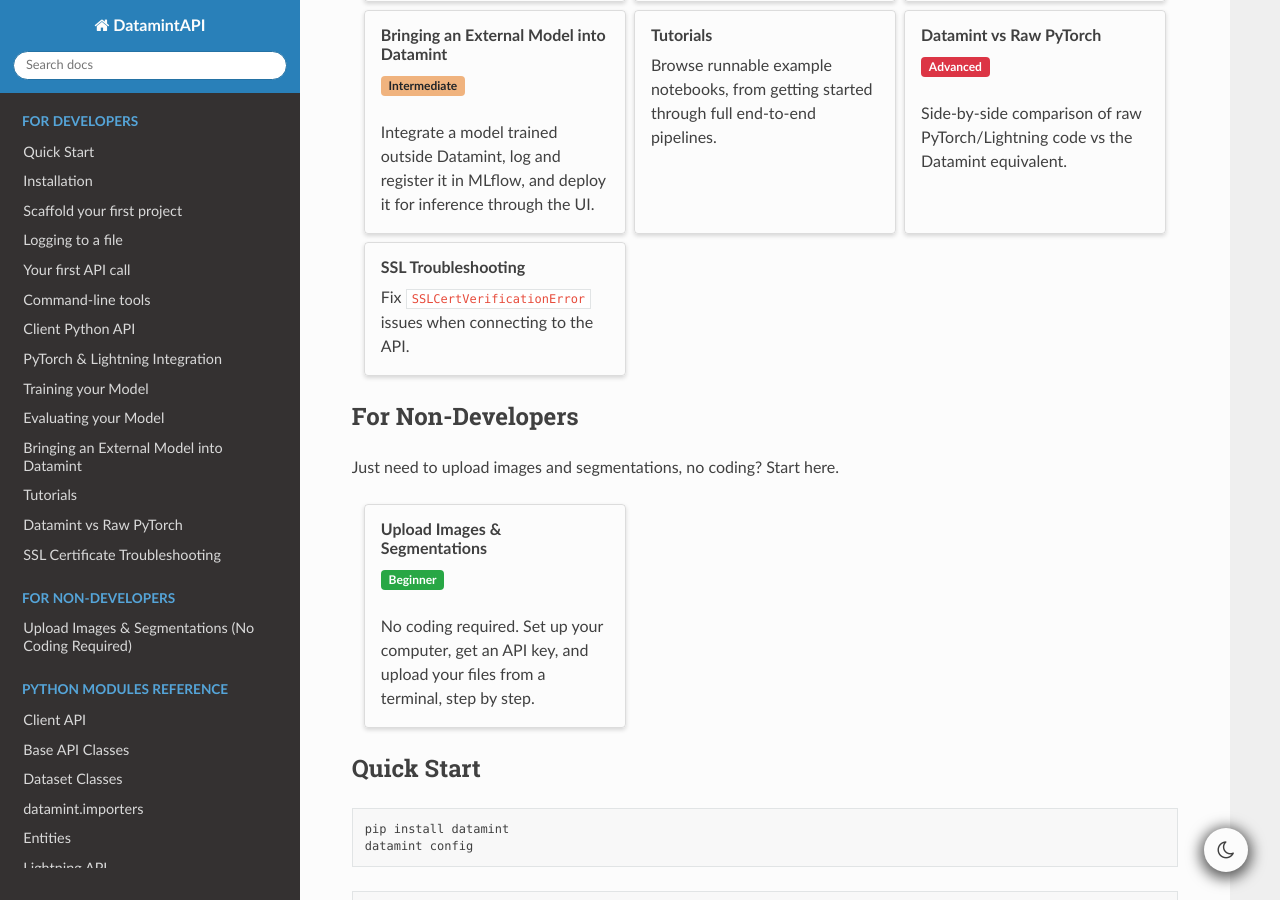
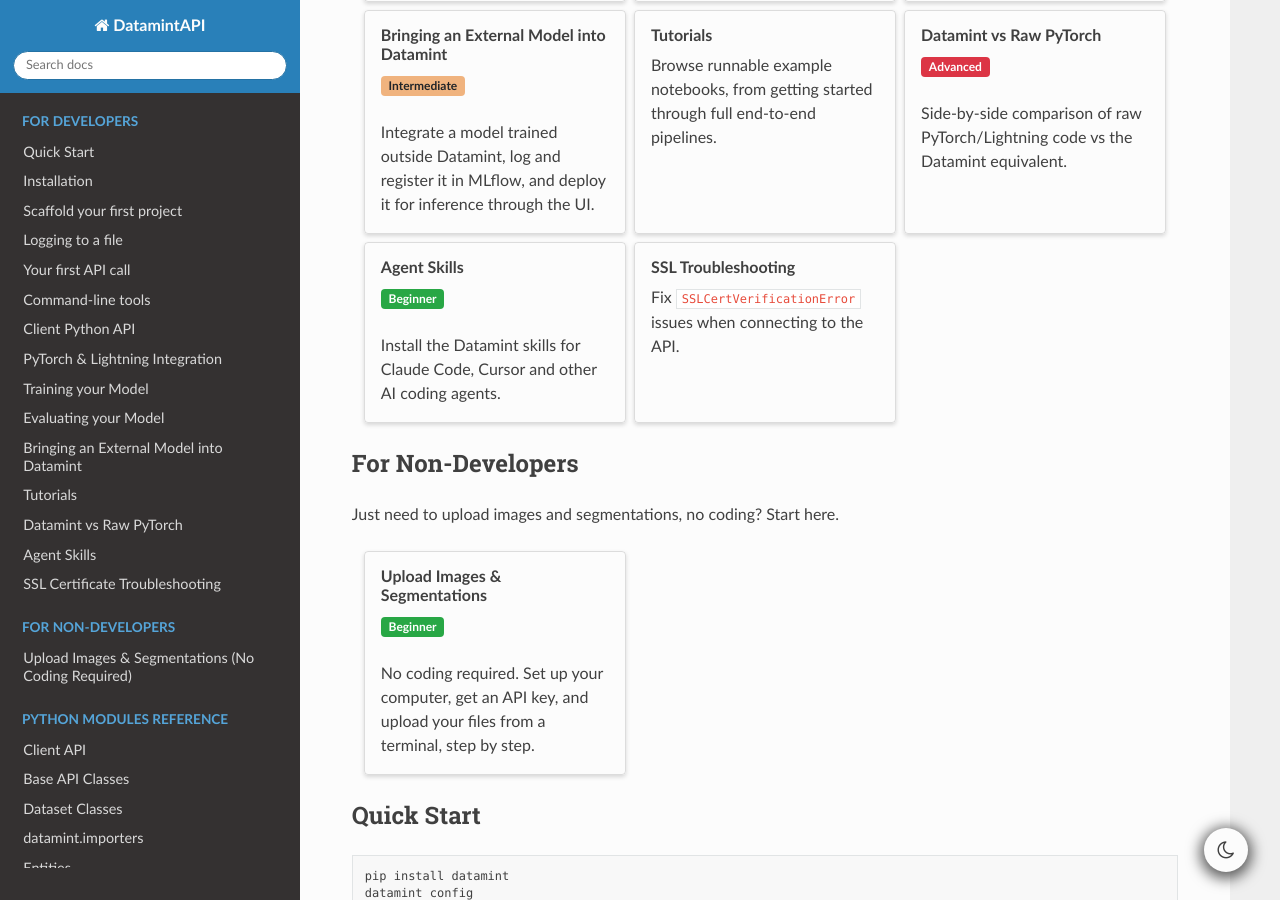
Before and after one commit to SonanceAI/datamint-python-api, a Sphinx documentation site: the page built from docs/source/index.rst, in a window 1280 px wide and 900 px high, scrolled down 1117 px. Built offline with Sphinx 7.4.7 and the Read the Docs theme 3.1.0, drawn with Linux system fonts in a browser that asks for light colours.

Commit message:
added claude plugin structure and refinements

```diff
--- a/docs/source/index.rst
+++ b/docs/source/index.rst
@@ -97,6 +97,14 @@
 
       Side-by-side comparison of raw PyTorch/Lightning code vs the Datamint equivalent.
 
+   .. grid-item-card:: Agent Skills
+      :link: agent_skills
+      :link-type: doc
+
+      :bdg-success:`Beginner`
+
+      Install the Datamint skills for Claude Code, Cursor and other AI coding agents.
+
    .. grid-item-card:: SSL Troubleshooting
       :link: ssl_troubleshooting
       :link-type: doc
@@ -117,6 +125,7 @@
    inference
    tutorials
    datamint_vs_raw_pytorch
+   agent_skills
    ssl_troubleshooting
 
 For Non-Developers
```
Also changed, not shown: README.md (+17 -0 lines), docs/source/agent_skills.rst (added, +52 -0 lines), skills/datamint-upload/SKILL.md (+1 -1 lines), 2 other files.
